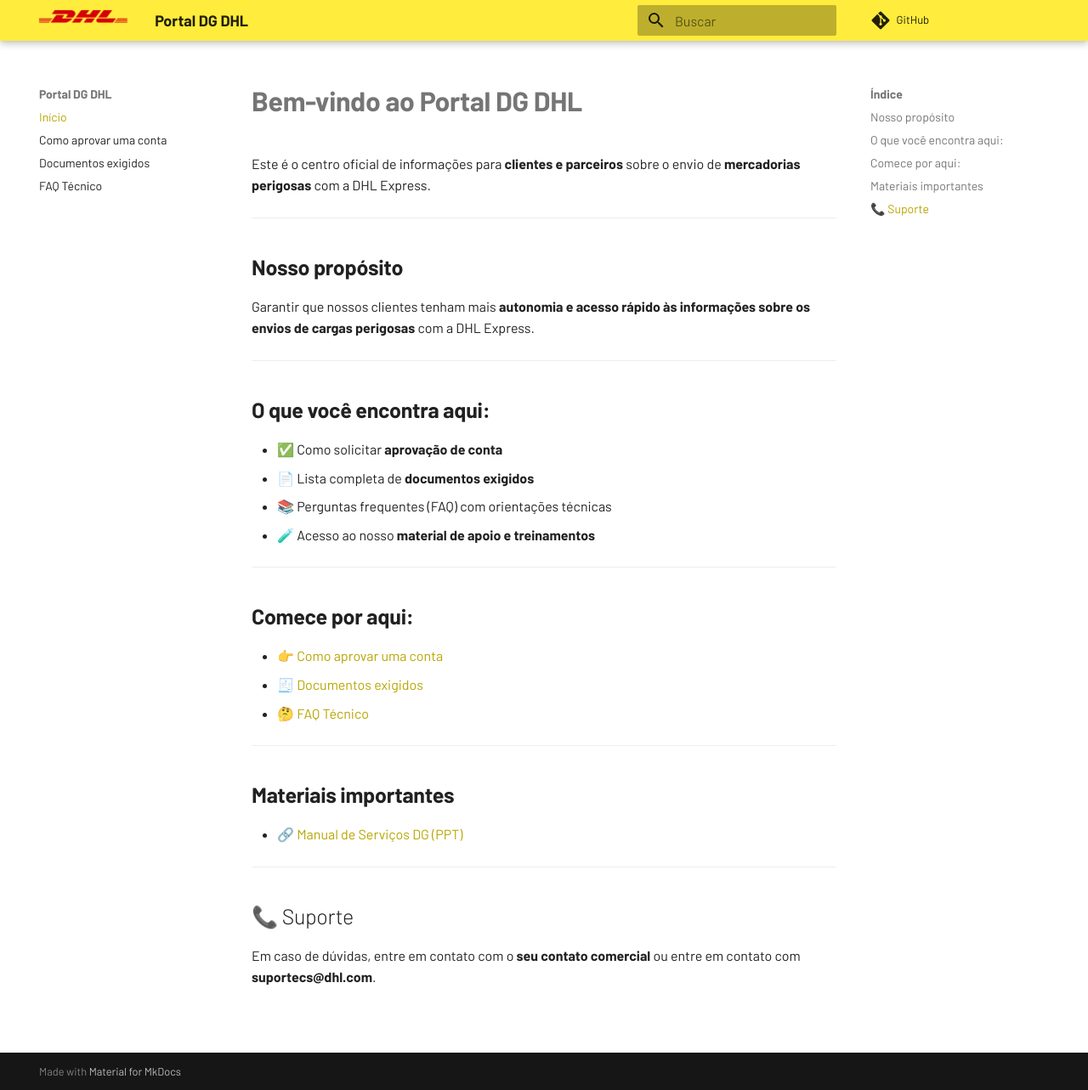
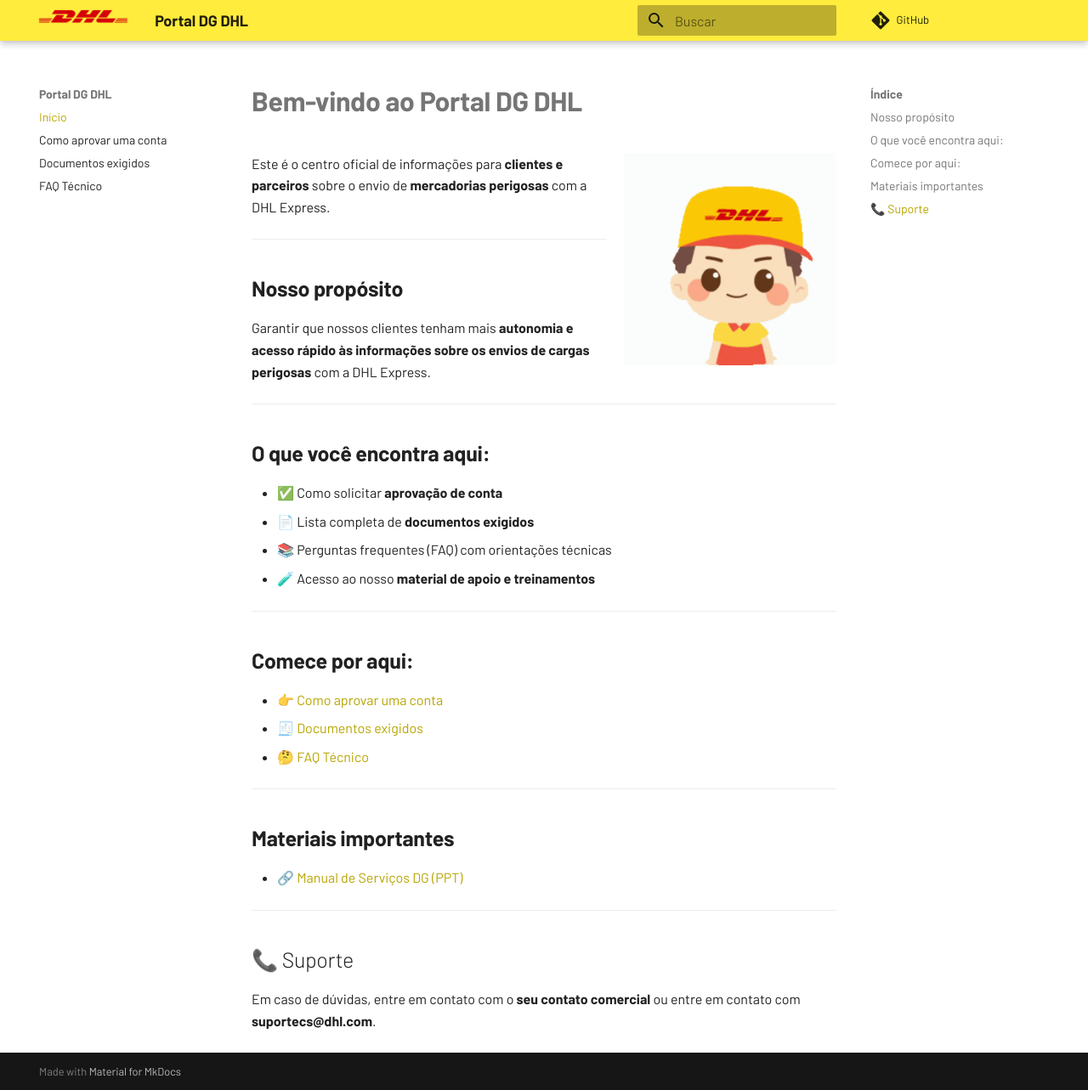
Before and after one commit to portaldangerousgoods/dpdhl, an MkDocs documentation site: the page built from docs/index.md, in a window 1280 px wide and 1283 px high. Shown: the whole window at 85% size. Built offline with MkDocs 1.6.1 and Material for MkDocs 9.7.7, drawn with Linux system fonts in a browser that asks for light colours; comment, search, counter and statistics services are not loaded.

Commit message:
Update index.md

```diff
--- a/docs/index.md
+++ b/docs/index.md
@@ -1,4 +1,8 @@
 # **Bem-vindo ao Portal DG DHL**
+
+<div style="float: right; margin-left: 20px;">
+  <img src="avião-dhl.gif" alt="Avião DHL" width="250">
+</div>
 
 Este é o centro oficial de informações para **clientes e parceiros** sobre o envio de **mercadorias perigosas** com a DHL Express.
 
```
